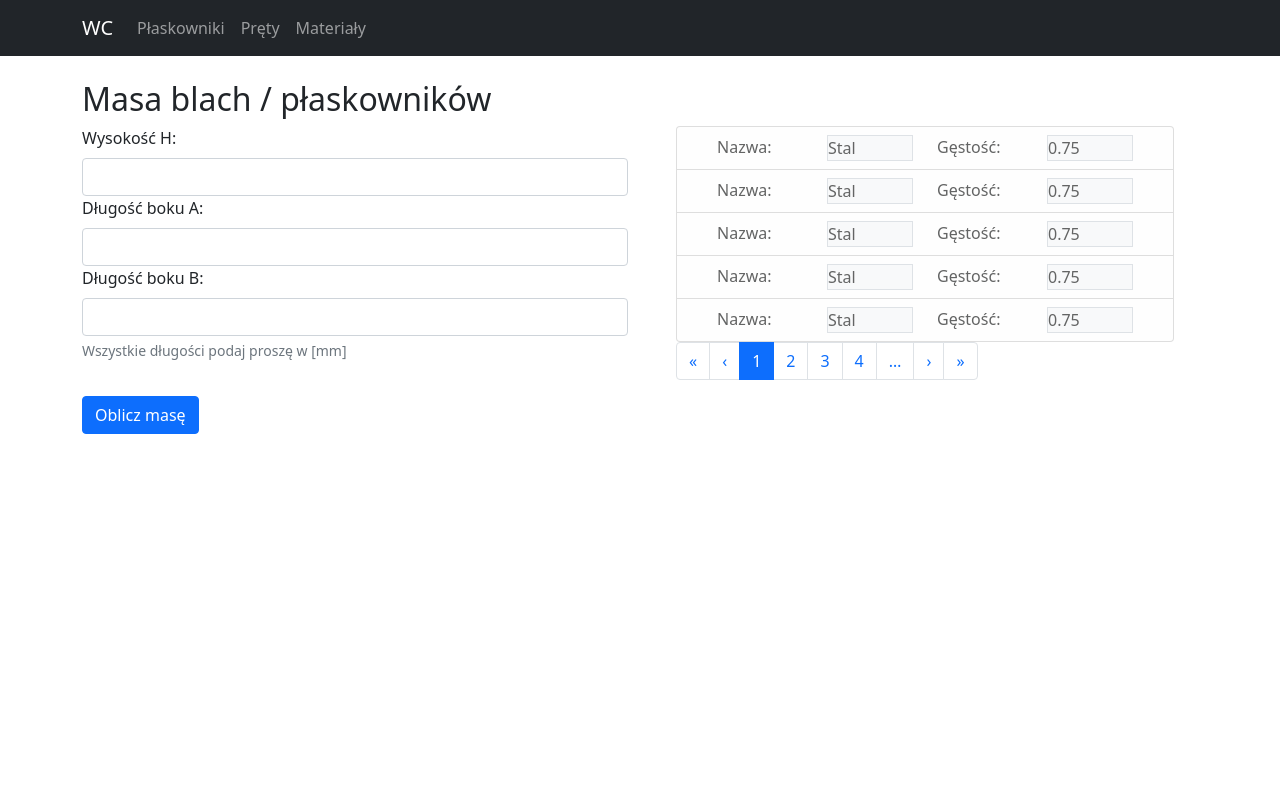
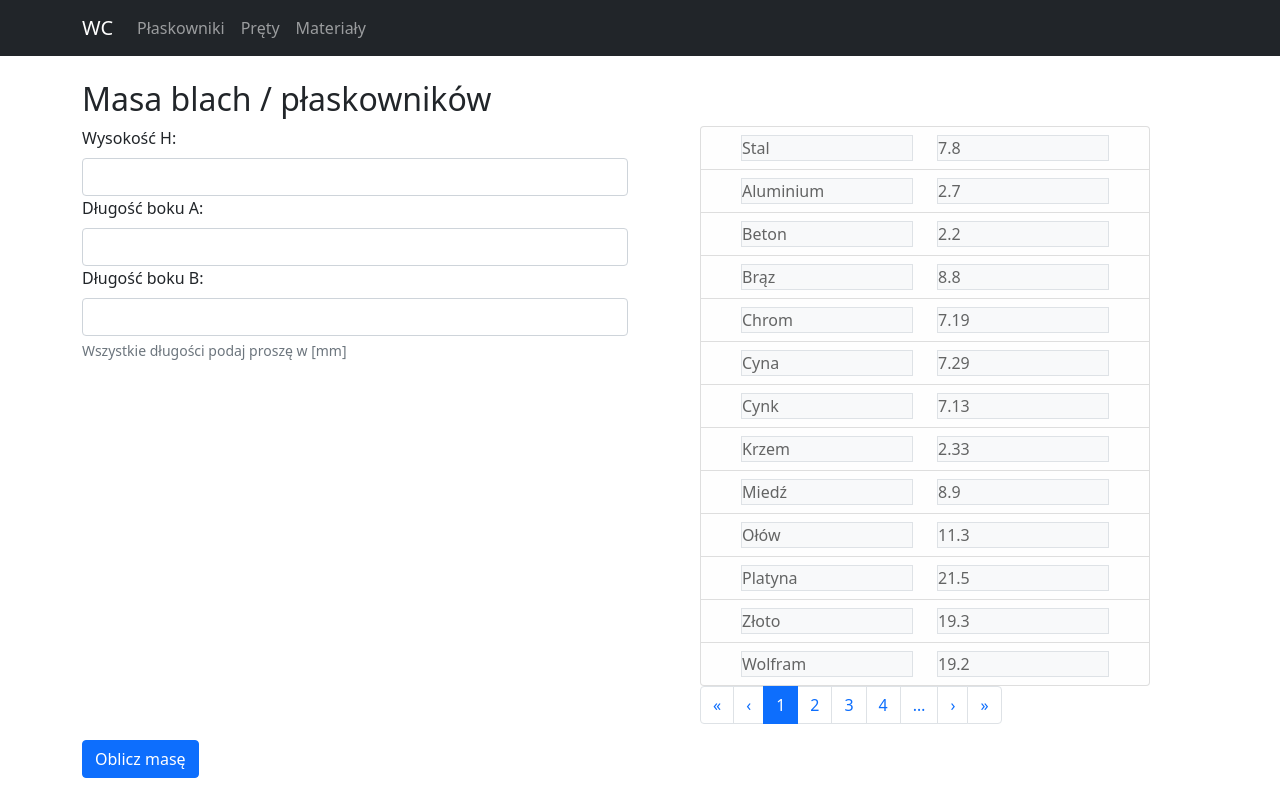
Before and after one commit to wowvaqa/wc, a React (Create React App) app: page /cuboid in a window 1280 px wide. Built offline with nearby package versions, Linux system fonts and the light colour scheme.

Commit message:
ADD: Widok wyboru materiału

```diff
--- a/src/assetes/materialsDensity.js
+++ b/src/assetes/materialsDensity.js
@@ -1,6 +1,16 @@
 export const materialsDensity = [
-  { id: 1, material: "Stal", density: 7.85 },
-  { id: 2, material: "Aluminium", density: 4.25 },
-  { id: 3, material: "example 1.5", density: 1.5 },
-  { id: 4, material: "example 3.75", density: 3.75 },
+  { id: 1, material: "Stal", density: 7.8 },
+  { id: 2, material: "Aluminium", density: 2.7 },
+  { id: 3, material: "Beton", density: 2.2 },
+  { id: 4, material: "Brąz", density: 8.8 },
+  { id: 4, material: "Chrom", density: 7.19 },
+  { id: 4, material: "Cyna", density: 7.29 },
+  { id: 4, material: "Cynk", density: 7.13 },
+  { id: 4, material: "Krzem", density: 2.33 },
+  { id: 4, material: "Miedź", density: 8.9 },
+  { id: 4, material: "Ołów", density: 11.3 },
+  { id: 4, material: "Platyna", density: 21.5 },
+  { id: 4, material: "Złoto", density: 19.3 },
+  { id: 4, material: "Wolfram", density: 19.2 },
+
 ];
--- a/src/views/CuboidView.js
+++ b/src/views/CuboidView.js
@@ -1,15 +1,6 @@
 import React from "react";
-import {
-  ListGroup,
-  Container,
-  Form,
-  Tab,
-  Row,
-  Col,
-  Sonnet,
-  Pagination,
-} from "react-bootstrap";
-import MaterialItemView from "./MaterialItemView";
+import { Container, Form, Row, Col } from "react-bootstrap";
+import MaterialSelectView from "./MaterialSelectView";
 
 const CuboidView = () => {
   return (
@@ -17,6 +8,7 @@ const CuboidView = () => {
       <Container>
         <h2>Masa blach / płaskowników</h2>
       </Container>
+
       <Container fluid="md">
         <Row>
           <Col>
@@ -55,32 +47,7 @@ const CuboidView = () => {
           </Col>
           <Col>
             <Container>
-              <Row>
-                <Col>
-                  <ListGroup>
-                    <MaterialItemView />
-                    <MaterialItemView />
-                    <MaterialItemView />
-                    <MaterialItemView />
-                    <MaterialItemView />
-                  </ListGroup>
-                </Col>
-              </Row>
-              <Row>
-                <div>
-                  <Pagination>
-                    <Pagination.First />
-                    <Pagination.Prev />
-                    <Pagination.Item active>{1}</Pagination.Item>
-                    <Pagination.Item>{2}</Pagination.Item>
-                    <Pagination.Item>{3}</Pagination.Item>
-                    <Pagination.Item>{4}</Pagination.Item>
-                    <Pagination.Ellipsis />
-                    <Pagination.Next />
-                    <Pagination.Last />
-                  </Pagination>
-                </div>
-              </Row>
+              <MaterialSelectView />
             </Container>
           </Col>
         </Row>
--- a/src/views/MaterialItemView.js
+++ b/src/views/MaterialItemView.js
@@ -1,25 +1,18 @@
-import React, { useState } from "react";
-import { ListGroup, Stack, ToggleButton, ButtonGroup, Container, Row, Col } from "react-bootstrap";
+import React from "react";
+import { ListGroup, Container, Row, Col } from "react-bootstrap";
 
-const MaterialItemView = () => {
-  const [materialName, setMaterialName] = useState("Stal");
-  const [materialDensity, setMaterialDensity] = useState("0.75");
+const MaterialItemView = ({ material, density }) => {
   return (
     <>
       <ListGroup.Item action variant="light">
         <Container fluid>
           <Row>
             <Col>
-              <div>Nazwa:</div>
+              <div className="bg-light border">{material}</div>
             </Col>
+
             <Col>
-              <div className="bg-light border">{materialName}</div>
-            </Col>
-            <Col>
-              <div>Gęstość:</div>
-            </Col>
-            <Col>
-              <div className="bg-light border">{materialDensity}</div>
+              <div className="bg-light border">{density}</div>
             </Col>
           </Row>
         </Container>
--- /dev/null
+++ b/src/views/MaterialSelectView.js
@@ -0,0 +1,45 @@
+import React from "react";
+import { Container, Row, Col, ListGroup, Pagination } from "react-bootstrap";
+import MaterialItemView from "./MaterialItemView";
+import { useGlobalContext } from "../Context";
+
+/**
+ * Widok wyboru materiału przy obliczeniach masy
+ */
+
+const MaterialSelectView = () => {
+  const { materialsDensityState } = useGlobalContext();
+  return (
+    <>
+      <Container>
+        <Row>
+          <Col>
+            <ListGroup>
+              {materialsDensityState.map((materialItem) => {
+                const { id } = materialItem;
+                return <MaterialItemView key={id} {...materialItem} />;
+              })}
+            </ListGroup>
+          </Col>
+        </Row>
+        <Row>
+          <div>
+            <Pagination>
+              <Pagination.First />
+              <Pagination.Prev />
+              <Pagination.Item active>{1}</Pagination.Item>
+              <Pagination.Item>{2}</Pagination.Item>
+              <Pagination.Item>{3}</Pagination.Item>
+              <Pagination.Item>{4}</Pagination.Item>
+              <Pagination.Ellipsis />
+              <Pagination.Next />
+              <Pagination.Last />
+            </Pagination>
+          </div>
+        </Row>
+      </Container>
+    </>
+  );
+};
+
+export default MaterialSelectView;
--- a/src/views/MaterialsView.js
+++ b/src/views/MaterialsView.js
@@ -1,6 +1,7 @@
 import React from "react";
 
 import { useGlobalContext } from "../Context";
+import { Table } from "react-bootstrap";
 
 const MaterialsView = () => {
   const { materialsDensityState } = useGlobalContext();
@@ -8,11 +9,11 @@ const MaterialsView = () => {
   return (
     <>
       <div className="container">
-        <table className="table table-sm">
+        <Table className="table table-sm">
           <thead>
             <tr>
               <th scope="col">Materiał</th>
-              <th scope="col">Gęstość</th>
+              <th scope="col">Gęstość g/cm3</th>
             </tr>
           </thead>
           <tbody>
@@ -26,7 +27,7 @@ const MaterialsView = () => {
               );
             })}
           </tbody>
-        </table>
+        </Table>
       </div>
     </>
   );
```
